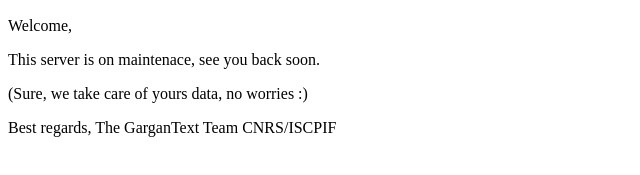
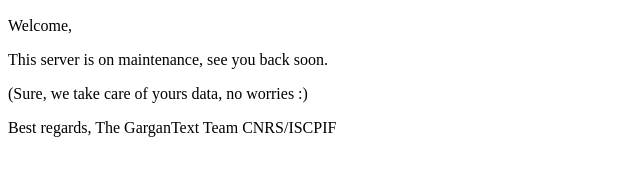
Before and after one commit to delanoe/haskell-gargantext, a plain HTML site: page devops/maintenance/index.html in a window 1280 px wide. Shown: the part 319-494 px from the top of the page, 0-640 px from the left. Drawn offline with Linux system fonts and the light colour scheme.

Commit message:
[FIX] html update

```diff
--- a/devops/maintenance/index.html
+++ b/devops/maintenance/index.html
@@ -18,7 +18,7 @@
 <body>
 <p><img src="http://dl.gargantext.org/Logo_V4-min.png" title="V4 Logo" /></p>
 <p>Welcome,</p>
-<p>This server is on maintenace, see you back soon.</p>
+<p>This server is on maintenance, see you back soon.</p>
 <p>(Sure, we take care of yours data, no worries :)</p>
 <p>Best regards, The GarganText Team CNRS/ISCPIF</p>
 </body>
```
